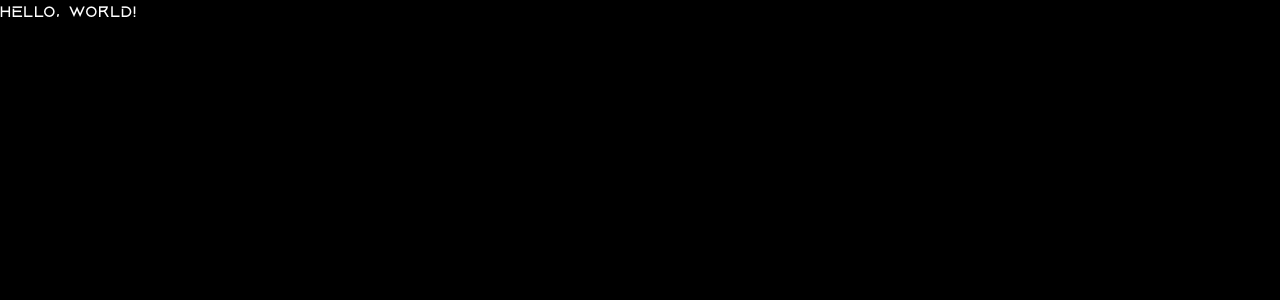
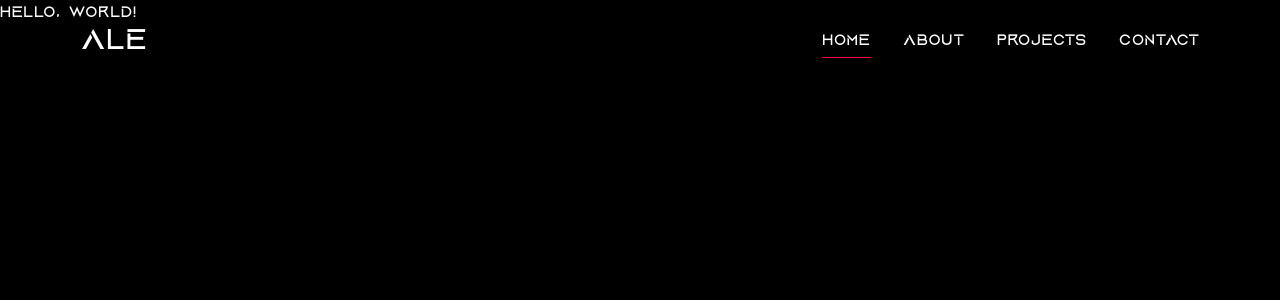
Before and after one commit to Aplo0x/personal-portfolio, a Next.js app: page / in a window 1280 px wide. Shown: the top 300 px of the page. Built offline with nearby package versions, Linux system fonts and the light colour scheme.

Commit message:
navabr created

```diff
--- a/package.json
+++ b/package.json
@@ -19,6 +19,7 @@
     "postcss": "8.4.23",
     "react": "18.2.0",
     "react-dom": "18.2.0",
+    "react-icons": "^4.8.0",
     "tailwindcss": "3.3.1",
     "typescript": "5.0.4"
   }
--- /dev/null
+++ b/src/components/Layout.tsx
@@ -0,0 +1,11 @@
+import React from "react";
+import NavBar from "./Navbar";
+
+export default function Layout({ children }: any) {
+  return (
+    <>
+      <NavBar />
+      <main>{children}</main>
+    </>
+  );
+}
--- /dev/null
+++ b/src/components/Navbar.tsx
@@ -0,0 +1,129 @@
+import Link from "next/link";
+import { useRouter } from "next/router";
+import React, { useState } from "react";
+
+import { FaBars, FaTimes, FaLinkedinIn } from "react-icons/fa";
+import { AiOutlineGithub, AiOutlineInstagram } from 'react-icons/ai'
+
+const CustomLink = ({ href, title, className = "" }) => {
+  const router = useRouter();
+
+  return (
+    <Link href={href} className={`${className} relative group`}>
+      {title}
+
+      <span
+        className={`h-[1px] inline-block bg-red absolute left-0 -bottom-1.5 group-hover:w-full transition-[width] ease duration-300 ${
+          router.asPath === href ? "w-full" : "w-0"
+        }`}
+      >
+        &nbsp;
+      </span>
+    </Link>
+  );
+};
+
+const Navbar = () => {
+  const [nav, setNav] = useState(false);
+  const [color, setColor] = useState("transparent");
+  const [textColor, setTextColor] = useState("white");
+
+  return (
+    <header
+      style={{ backgroundColor: `${color}` }}
+      className="w-screen h-20 z-20 fixed"
+    >
+      <div className="px-20 py-10 flex items-center justify-between w-full h-full">
+        {/* ==================== Logo ==================== */}
+        <div className="flex items-center">
+          <Link href="/" className="hover:text-red text-3xl cursor-pointer">
+            Ale
+          </Link>
+        </div>
+
+        {/* ==================== Updates Menu ==================== */}
+        <div className="hidden 2xl:flex mr-4 absolute left-[50%] top-2 translate-x-[-50%]">
+          Menu
+        </div>
+
+        {/* ==================== Links ==================== */}
+        <nav style={{ color: `${textColor}` }} className="hidden md:flex">
+          <CustomLink href="/" title="Home" className="mr-4" />
+          <CustomLink href="/about" title="About" className="mx-4" />
+          <CustomLink href="/projects" title="Projects" className="mx-4" />
+          <CustomLink href="/contact" title="Contact" className="ml-4" />
+        </nav>
+
+        {/* ==================== Burger Icon ==================== */}
+        <div className="md:hidden">
+          <div onClick={() => setNav(true)} className="cursor-pointer">
+            <FaBars size={30} />
+          </div>
+        </div>
+      </div>
+
+      {/* ==================== Mobile Menu ==================== */}
+      <div
+        className={
+          nav
+            ? "md:hidden fixed left-0 top-0 w-full h-full bg-gray-900/70 backdrop-blur"
+            : ""
+        }
+      >
+        <div
+          className={
+            nav
+              ? "fixed left-0 top-0 w-4/5 h-full bg-solid p-10 ease-in duration-500"
+              : "fixed top-0 left-[-100%] h-full p-10 duration-300 ease-in"
+          }
+        >
+          <div>
+            <div className="flex w-full items-center justify-between">
+              {/* ==================== Logo ==================== */}
+              <h2 onClick={() => setNav(false)} className="text-2xl">
+                Ale
+              </h2>
+
+              {/* ==================== Close Icon ==================== */}
+              <div onClick={() => setNav(false)} className="p-3">
+                <FaTimes size={30} />
+              </div>
+            </div>
+          </div>
+
+          {/* ==================== Mobile Links ==================== */}
+          <nav className="mt-24 flex flex-col h-fit gap-8">
+            <CustomLink href="/" title="Home" />
+            <CustomLink href="/about" title="About" />
+            <CustomLink href="/projects" title="Projects" />
+            <CustomLink href="/contact" title="Contact" className="" />
+          </nav>
+
+          {/* ==================== Mobile Social Icons ==================== */}
+          <div className="absolute left-[50%] bottom-80 translate-x-[-50%] grid grid-cols-3 mx-auto w-4/5 gap-10 ">
+            <Link
+              href="https://github.com/Aplo0x"
+              className="flex items-center justify-center"
+            >
+              <AiOutlineGithub size={30} />
+            </Link>
+            <Link
+              href="https://www.instagram.com/aplo0x/"
+              className="flex items-center justify-center"
+            >
+              <AiOutlineInstagram size={30} />
+            </Link>
+            <Link
+              href="https://www.linkedin.com/in/alexandre-fortunato-ribeiro/"
+              className="flex items-center justify-center"
+            >
+              <FaLinkedinIn size={30} />
+            </Link>
+          </div>
+        </div>
+      </div>
+    </header>
+  );
+};
+
+export default Navbar;
--- a/src/pages/_app.tsx
+++ b/src/pages/_app.tsx
@@ -1,6 +1,12 @@
-import '@/styles/globals.css'
-import type { AppProps } from 'next/app'
+import Layout from "@/components/Layout";
+import type { AppProps } from "next/app";
+import "@/styles/globals.css";
 
 export default function App({ Component, pageProps }: AppProps) {
-  return <Component {...pageProps} />
+  return (
+    <Layout>
+      {" "}
+      <Component {...pageProps} />{" "}
+    </Layout>
+  );
 }
```
Also changed, not shown: 1 other file (tests, documents, lock files or other folders).
